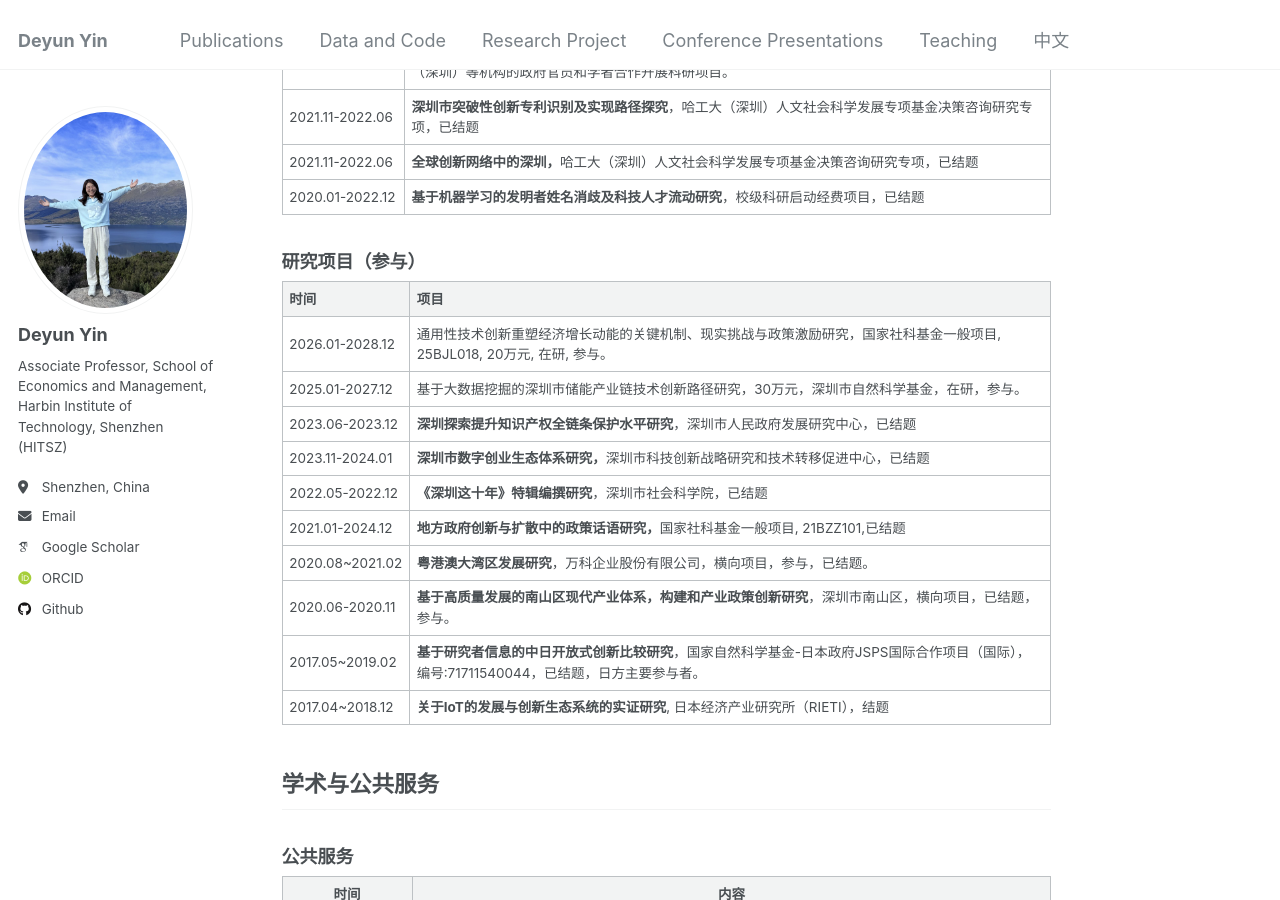
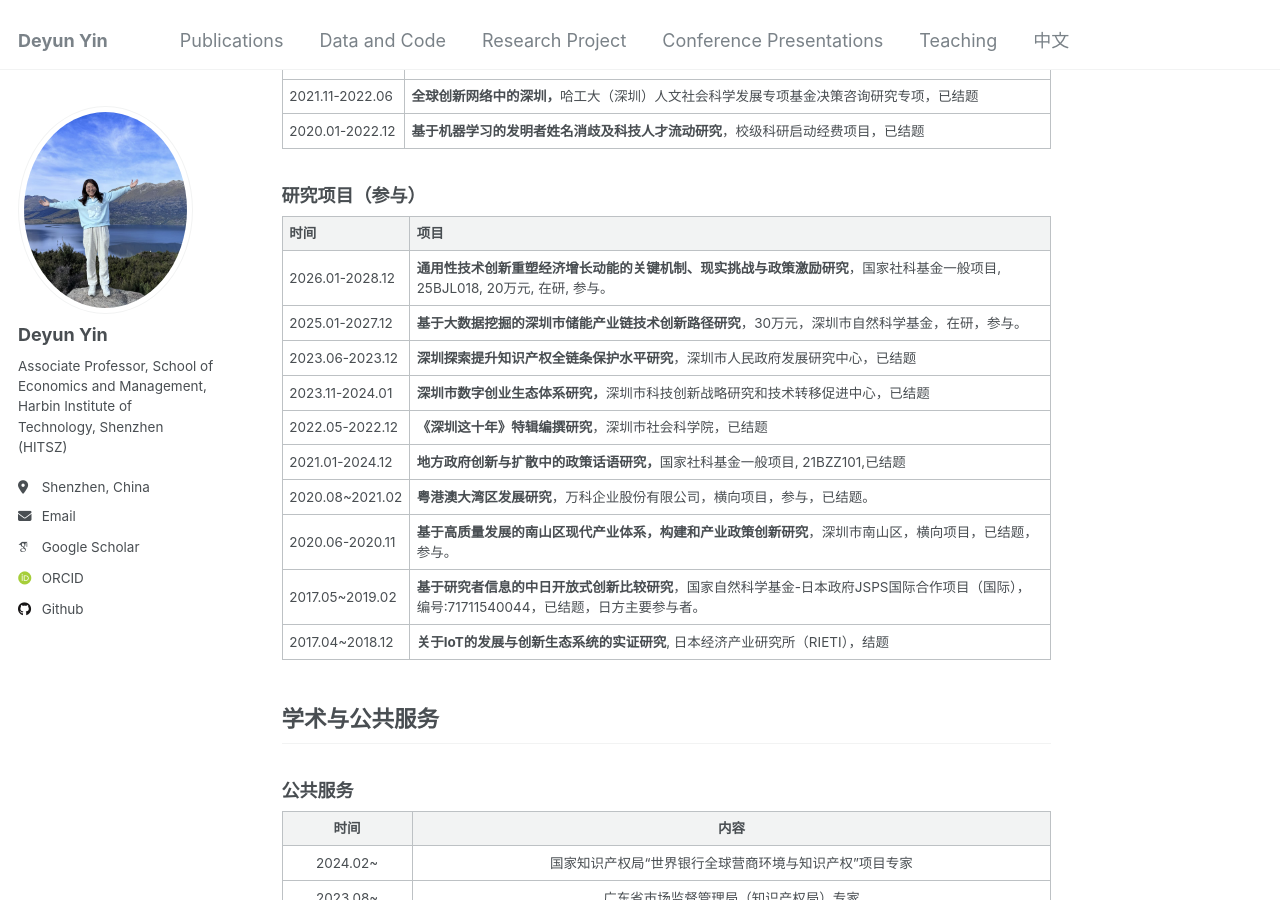
Before and after one commit to DeyunYinWIPO/DeyunYinWIPO.github.io, a Jekyll site: the page built from _pages/cn_version.md, in a window 1280 px wide and 900 px high, scrolled down 6376 px. Built offline with Jekyll 4.4.1, drawn with Linux system fonts in a browser that asks for light colours; some web fonts are replaced; some of the changed text lies outside the part shown.

```diff
--- a/_pages/cn_version.md
+++ b/_pages/cn_version.md
@@ -211,8 +209,8 @@ redirect_from:
 
 | 时间            | 项目                                                         |
 | --------------- | ------------------------------------------------------------ |
-| 2026.01-2028.12|通用性技术创新重塑经济增长动能的关键机制、现实挑战与政策激励研究，国家社科基金一般项目, 25BJL018, 20万元, 在研, 参与。|
-| 2025.01-2027.12 | 基于大数据挖掘的深圳市储能产业链技术创新路径研究，30万元，深圳市自然科学基金，在研，参与。|
+| 2026.01-2028.12|**通用性技术创新重塑经济增长动能的关键机制、现实挑战与政策激励研究**，国家社科基金一般项目, 25BJL018, 20万元, 在研, 参与。|
+| 2025.01-2027.12 | **基于大数据挖掘的深圳市储能产业链技术创新路径研究**，30万元，深圳市自然科学基金，在研，参与。|
 | 2023.06-2023.12 | **深圳探索提升知识产权全链条保护水平研究**，深圳市人民政府发展研究中心，已结题 |
 | 2023.11-2024.01 | **深圳市数字创业生态体系研究，**深圳市科技创新战略研究和技术转移促进中心，已结题 |
 | 2022.05-2022.12 | **《深圳这十年》特辑编撰研究**，深圳市社会科学院，已结题     |
```
Also changed, not shown: other parts of _pages/cn_version.md (+0 -2 lines).
